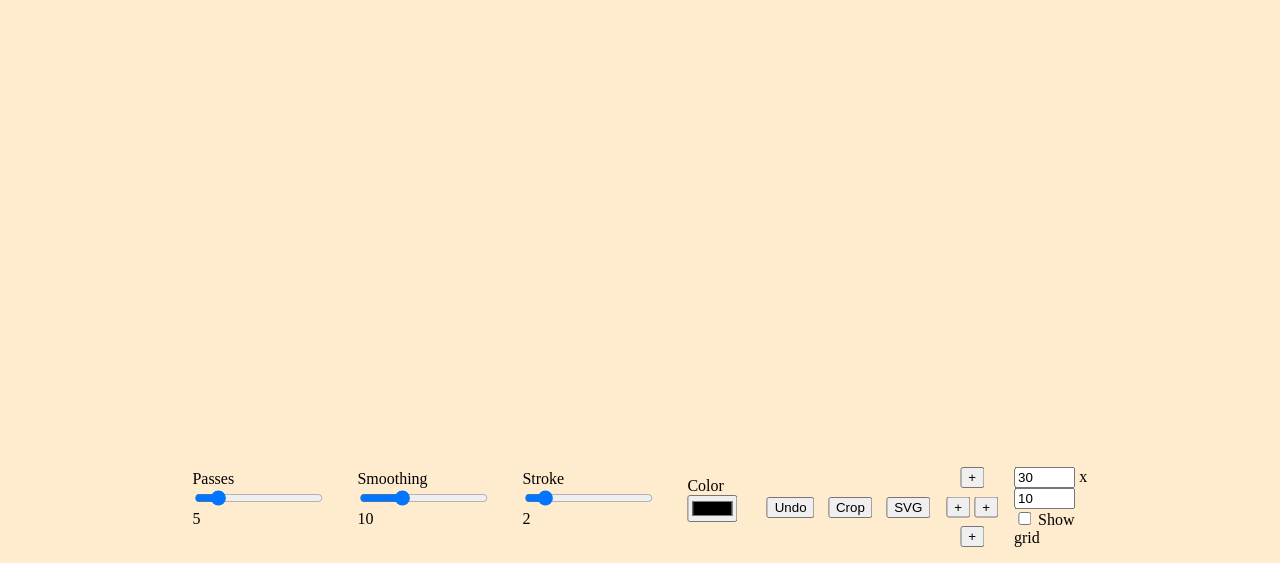
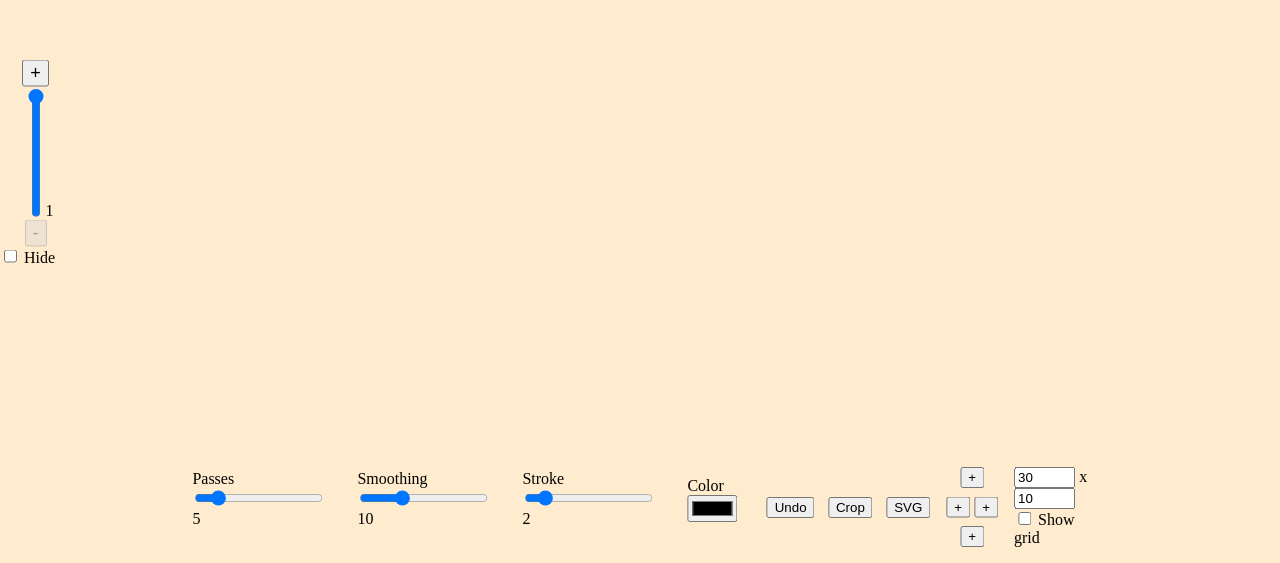
Before and after one commit to vladislavbailovic/freehand, a plain HTML site: page index.html in a window 1280 px wide. Shown: the part 237-800 px from the top of the page. Drawn offline with Linux system fonts and the light colour scheme.

Commit message:
Add UI elements

```diff
--- a/index.html
+++ b/index.html
@@ -15,6 +15,49 @@ body {
 	scrollbar-gutter: stable;
 	background-color: blanchedalmond;
 	position: relative;
+}
+#sidebar {
+	position: absolute;
+	left: 0;
+	top: 50%;
+	transform: translateY(-50%);
+	z-index: 99;
+	display: flex;
+	flex-direction: column;
+}
+#sidebar .layers {
+	display: flex;
+	flex-direction: column;
+	align-items: center;
+}
+#sidebar .layers label,
+#sidebar .layers button {
+	display: block;
+}
+#sidebar .layers button span {
+	font-size: 0;
+}
+#sidebar .layers button#add-layer span:before {
+	content: "+";
+	font-size: large;
+}
+#sidebar .layers button#remove-layer span:before {
+	content: "-";
+	font-size: large;
+}
+#sidebar .layers label.current {
+	writing-mode: vertical-lr;
+	direction: rtl;
+	margin-left: 1em;
+}
+#sidebar .layers label.current span {
+	display: block;
+	position: absolute;
+	direction: ltr;
+	writing-mode: horizontal-tb;
+}
+#sidebar .layers label.hide span {
+	display: inline;
 }
 #toolbox {
 	position: absolute;
@@ -122,5 +165,20 @@ label span.out {
 				</label>
 			</div>
 		</div>
+
+		<div id="sidebar">
+			<div class="layers">
+				<button id="add-layer"><span>Add new</span></button>
+				<label class="current">
+					<input type="range" min=1 max=2 id="current-layer" />
+					<span>1</span>
+				</label>
+				<button id="remove-layer" disabled><span>Remove current</span></button>
+				<label class="hide">
+					<input type="checkbox" id="hide-current-layer" />
+					<span>Hide</span>
+				</label>
+			</div>
+		</div>
 	</body>
 </html>
```
